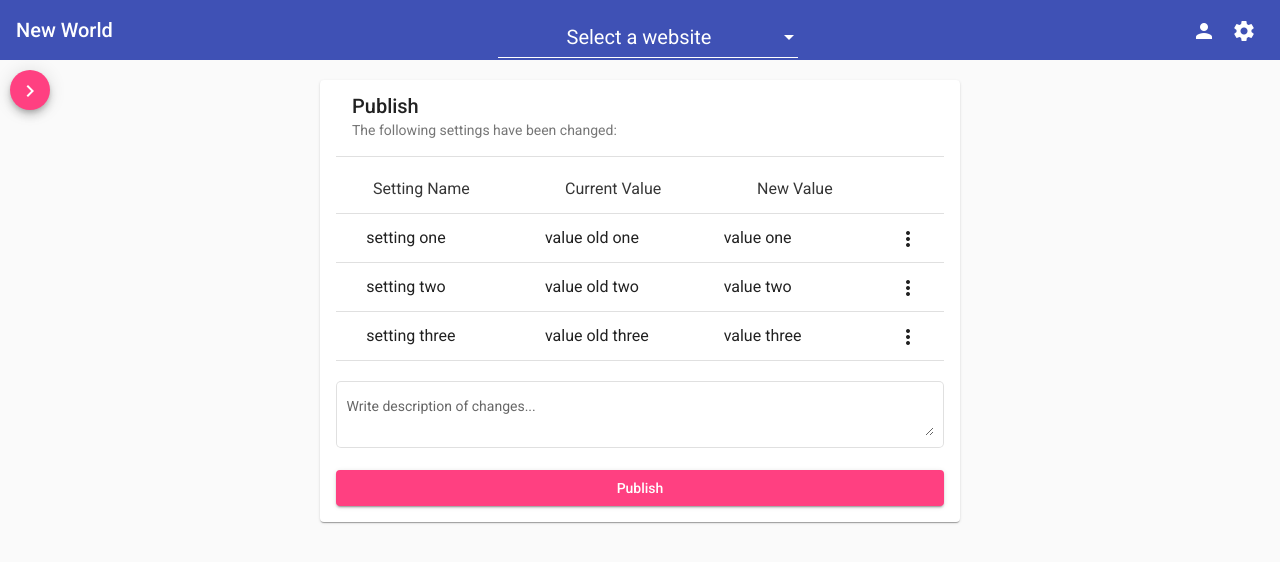
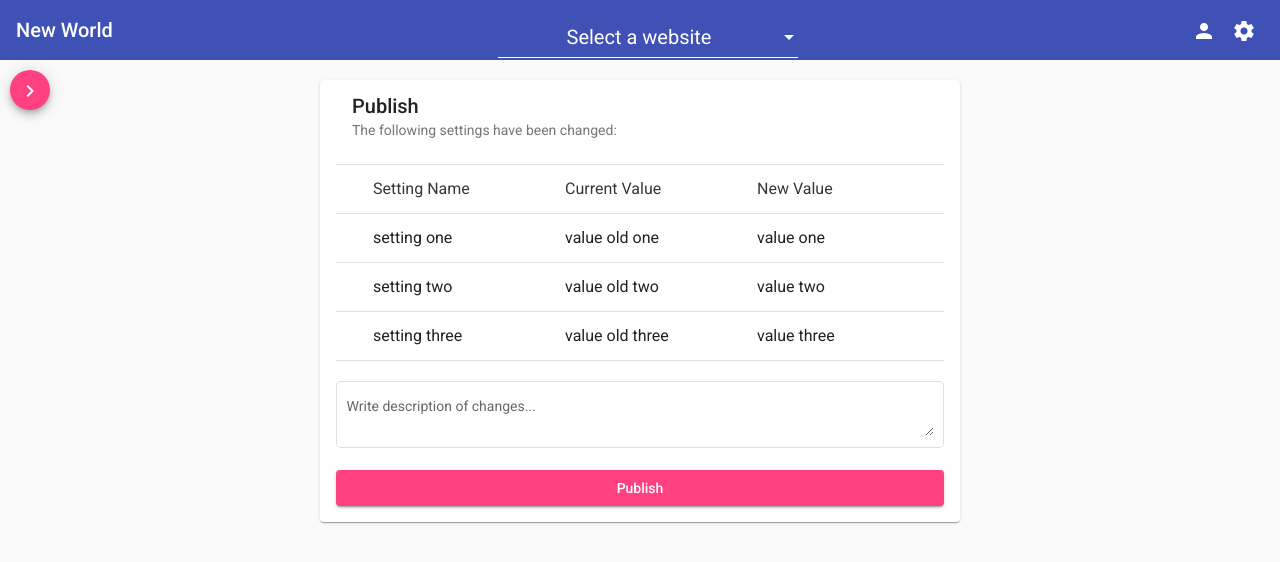
Before and after one commit to NWMSOEConfig/insight, an Angular app in the folder Insight/InsightApp/: page /publish in a window 1280 px wide. Shown: the top 562 px of the page. Built offline with nearby package versions, Linux system fonts and the light colour scheme.

Commit message:
publish: hover over list item

```diff
--- a/Insight/InsightApp/src/app/publish-page/publish-page.component.css
+++ b/Insight/InsightApp/src/app/publish-page/publish-page.component.css
@@ -25,18 +25,27 @@ span {
 }
 
 /* Table */
-table {
-  width: 100%;
-}
-
-.mat-header-cell {
-  text-align: center;
-}
-
 .mat-list-item.header {
   opacity: 0.9;
 }
 
+.mat-list-item.header:hover {
+  background-color: inherit;
+}
+
+.mat-list-item {
+  cursor: auto;
+}
+/* Table List Icon */
+/* .mat-icon-button {
+  display: none;
+}
+
+.mat-list-item:hover .mat-icon-button {
+  display: block;
+} */
+
+/* Text Area*/
 .mat-form-field {
   width: 100%;
 }
--- a/Insight/InsightApp/src/app/publish-page/publish-page.component.html
+++ b/Insight/InsightApp/src/app/publish-page/publish-page.component.html
@@ -8,21 +8,25 @@
     </mat-card-header>
     <!-- Table -->
     <mat-card-content>
-      <mat-divider></mat-divider>
-      <mat-list>
-        <mat-list-item class="header" color="primary">
+      <!-- List -->
+      <mat-action-list disableRipple="true">
+        <mat-divider></mat-divider>
+        <mat-list-item class="header" color="primary" (mouseover)="selected = null">
           <span>Setting Name</span>
           <span>Current Value</span>
           <span>New Value</span>
         </mat-list-item>
         <mat-divider></mat-divider>
-
         <div *ngFor="let setting of settings">
-          <mat-list-item>
+          <mat-list-item (mouseover)="selected = setting">
             <span>{{ setting.name }}</span>
             <span>{{ setting.oldvalue }}</span>
             <span>{{ setting.newvalue }}</span>
-            <button mat-icon-button [matMenuTriggerFor]="menu">
+            <button
+              mat-icon-button
+              [matMenuTriggerFor]="menu"
+              *ngIf="selected == setting"
+            >
               <mat-icon>more_vert</mat-icon>
             </button>
             <mat-menu #menu="matMenu">
@@ -34,7 +38,7 @@
           </mat-list-item>
           <mat-divider></mat-divider>
         </div>
-      </mat-list>
+      </mat-action-list>
     </mat-card-content>
     <!-- Description Text Area -->
     <mat-form-field appearance="outline" color="primary">
@@ -46,7 +50,7 @@
       id="publish"
       mat-raised-button
       color="accent"
-      (click)="canPublish = false"
+      (click)="canPublish = !canPublish"
     >
       Publish
     </button>
--- a/Insight/InsightApp/src/app/publish-page/publish-page.component.ts
+++ b/Insight/InsightApp/src/app/publish-page/publish-page.component.ts
@@ -28,6 +28,7 @@ export class PublishPageComponent implements OnInit {
       oldvalue: 'value old three',
     },
   ];
+  selected: any;
 
   constructor() {}
 
```
